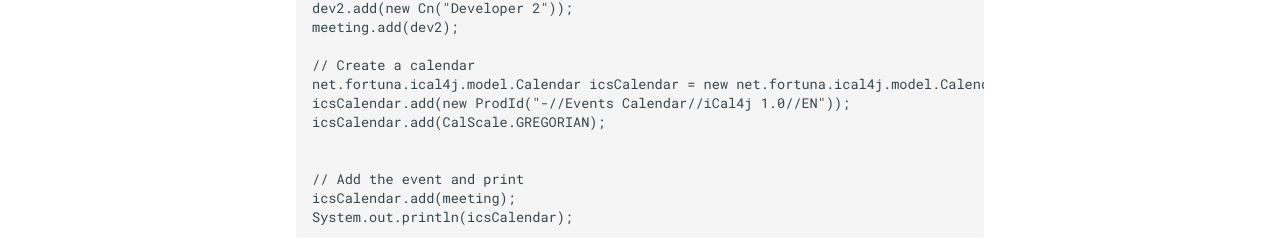
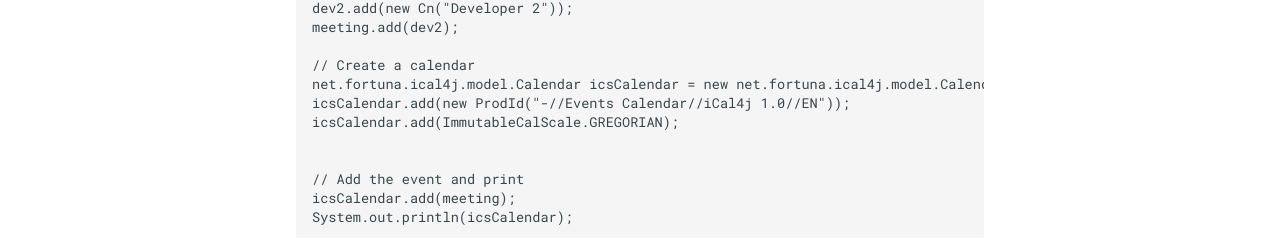
Before and after one commit to ical4j/ical4j-user-guide, an MkDocs documentation site: the page built from docs/examples/model.md, in a window 1280 px wide and 1400 px high, scrolled down 1459 px. Shown: the part 1156-1397 px from the top of the window. Built offline with MkDocs 1.6.1 and Material for MkDocs 9.7.7, drawn with Linux system fonts in a browser that asks for light colours; comment, search, counter and statistics services are not loaded; some of the changed text lies outside the part shown.

Commit message:
Update model.md

```diff
--- a/docs/examples/model.md
+++ b/docs/examples/model.md
@@ -6,8 +6,8 @@
 
     Calendar calendar = new Calendar();
     calendar.add(new ProdId("-//Ben Fortuna//iCal4j 1.0//EN"));
-    calendar.add(Version.VERSION_2_0);
-    calendar.add(CalScale.GREGORIAN);
+    calendar.add(ImmutableVersion.VERSION_2_0);
+    calendar.add(ImmutableCalScale.GREGORIAN);
 
     // Add events, etc..
     calendar.add(...);
@@ -121,7 +121,7 @@
     // Create a calendar
     net.fortuna.ical4j.model.Calendar icsCalendar = new net.fortuna.ical4j.model.Calendar();
     icsCalendar.add(new ProdId("-//Events Calendar//iCal4j 1.0//EN"));
-    icsCalendar.add(CalScale.GREGORIAN);
+    icsCalendar.add(ImmutableCalScale.GREGORIAN);
 
 
     // Add the event and print
```
